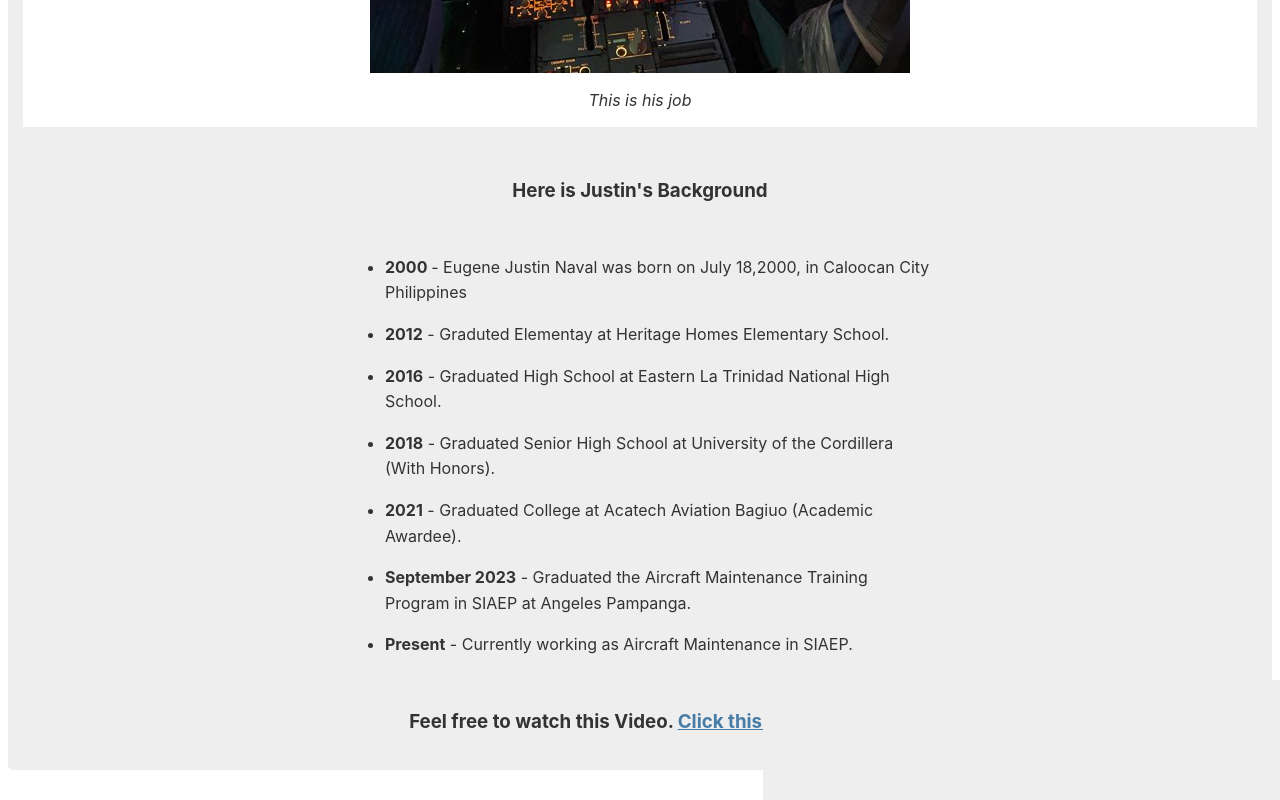
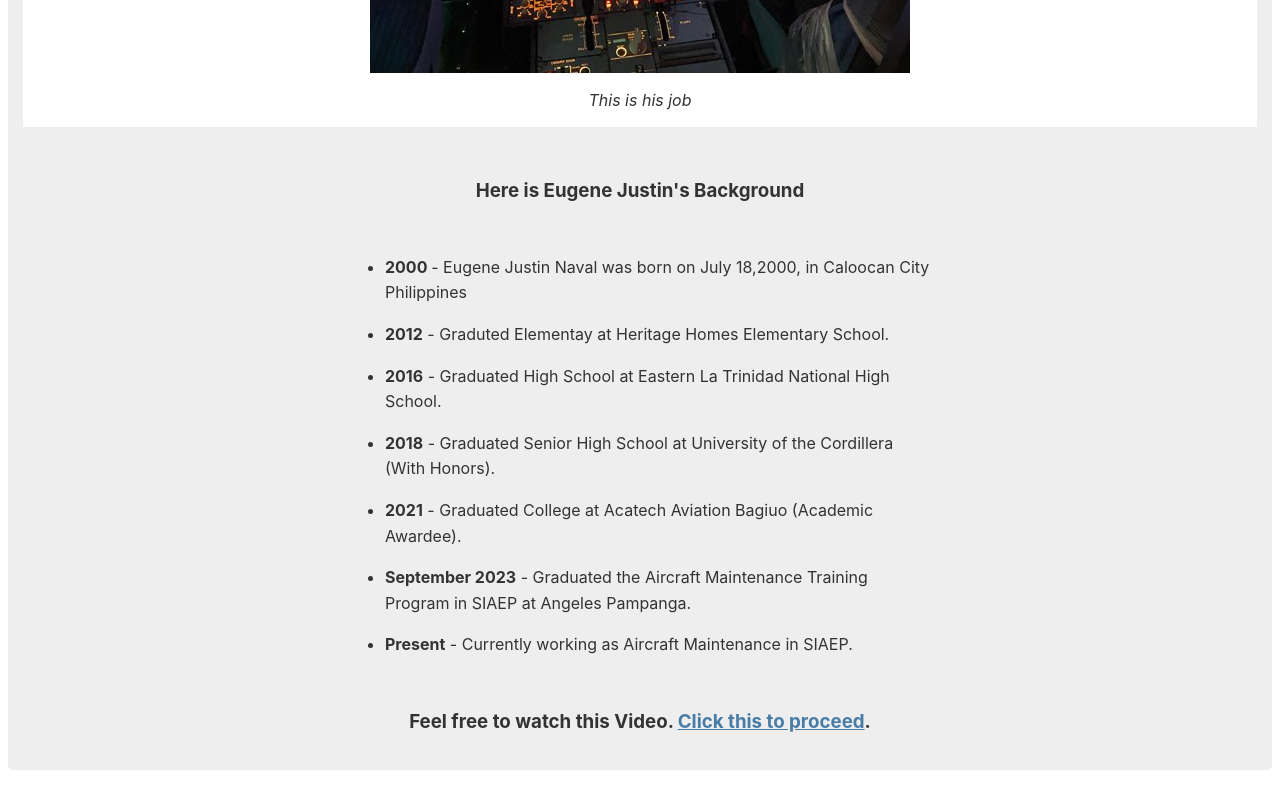
Before and after one commit to YuginQt/224015860-WebApp, a plain HTML site: page Tribute Page/index.html in a window 1280 px wide. Shown: the part 845-1645 px from the top of the page. Drawn offline with Linux system fonts and the light colour scheme.

Commit message:
Project Done

```diff
--- a/Tribute Page/index.html
+++ b/Tribute Page/index.html
@@ -11,7 +11,7 @@
                     <figcaption id="img-caption"><i>This is his job</i></figcaption>
                 </figure>
                 <section id="tribute-info">
-                    <h3 id="headline">Here is Justin's Background</h3>
+                    <h3 id="headline">Here is Eugene Justin's Background</h3>
                     <ul>
                         <li><strong>2000 </strong> - Eugene Justin Naval was born on July 18,2000, in Caloocan City Philippines</li>
 
```
